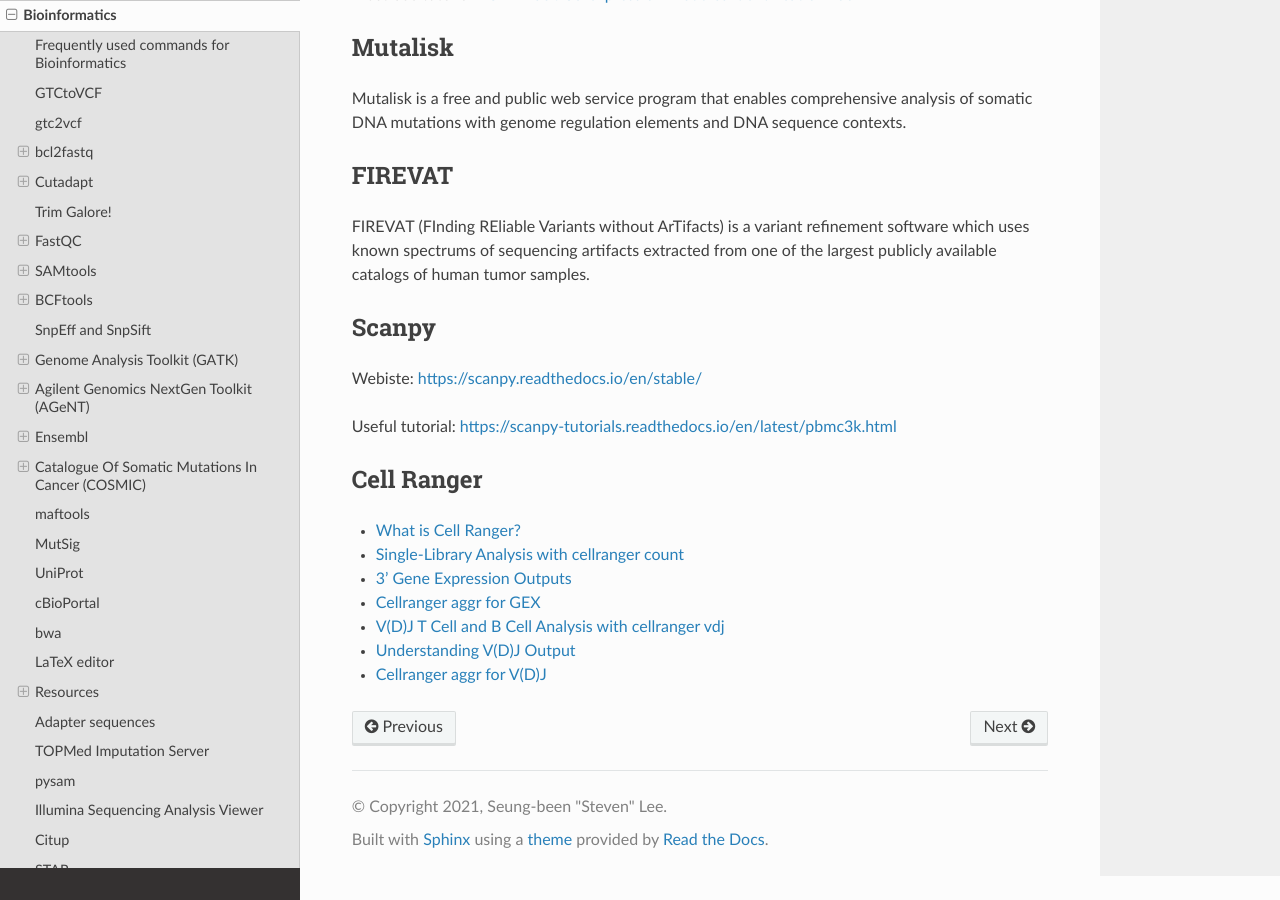
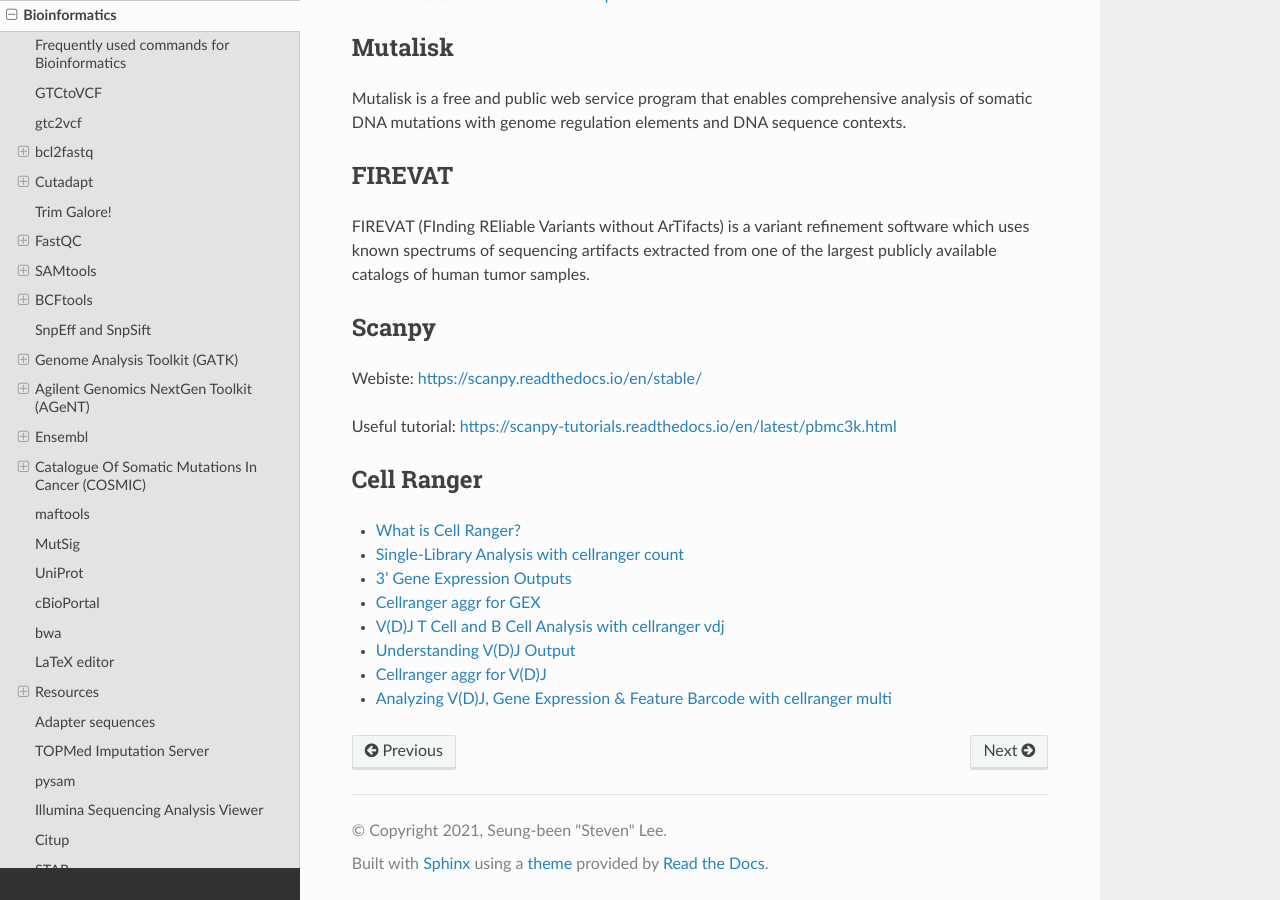
Before and after one commit to sbslee/notes, a Sphinx documentation site: the page built from docs/bioinformatics.rst, in a window 1280 px wide and 900 px high, scrolled down 22391 px. Built offline with Sphinx 7.4.7 and the Read the Docs theme 2.0.0, drawn with Linux system fonts in a browser that asks for light colours.

Commit message:
Update bioinformatics.rst

```diff
--- a/docs/bioinformatics.rst
+++ b/docs/bioinformatics.rst
@@ -1044,3 +1044,4 @@ Cell Ranger
 - `V(D)J T Cell and B Cell Analysis with cellranger vdj <https://support.10xgenomics.com/single-cell-vdj/software/pipelines/latest/using/vdj#what>`__
 - `Understanding V(D)J Output <https://support.10xgenomics.com/single-cell-vdj/software/pipelines/latest/output/overview>`__
 - `Cellranger aggr for V(D)J <https://support.10xgenomics.com/single-cell-vdj/software/pipelines/latest/using/aggr>`__
+- `Analyzing V(D)J, Gene Expression & Feature Barcode with cellranger multi <https://support.10xgenomics.com/single-cell-vdj/software/pipelines/latest/using/multi>`__
```
